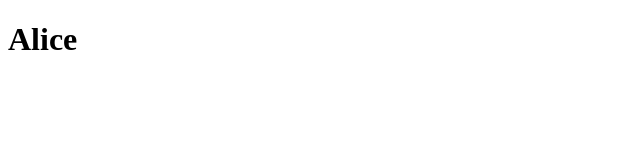
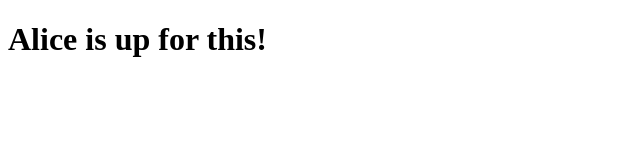
Before and after one commit to kabk/go-theses-17-Alice-Fialova-Humanizing-Technology, a plain HTML site: page Index.html in a window 1280 px wide. Shown: the whole page, without its empty margins (0-640 px from the left). Drawn offline with Linux system fonts and the light colour scheme.

Commit message:
Changed index

```diff
--- a/Index.html
+++ b/Index.html
@@ -1,2 +1,9 @@
 <!DOCTYPE html>
-<h1>Alice</h1>
+<h1>Alice is up for this!</h1>
+
+
+
+
+
+
+</html>
```
